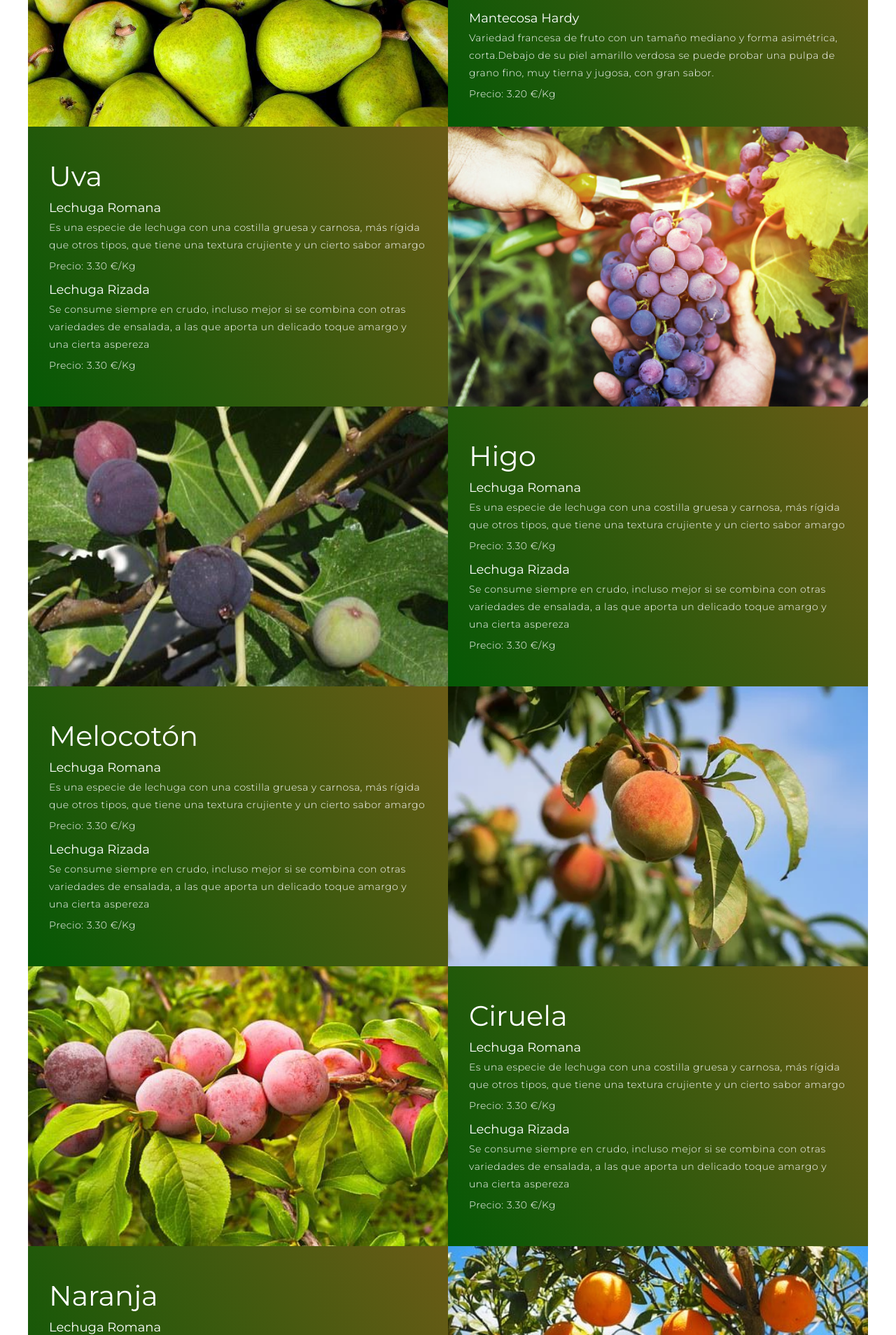
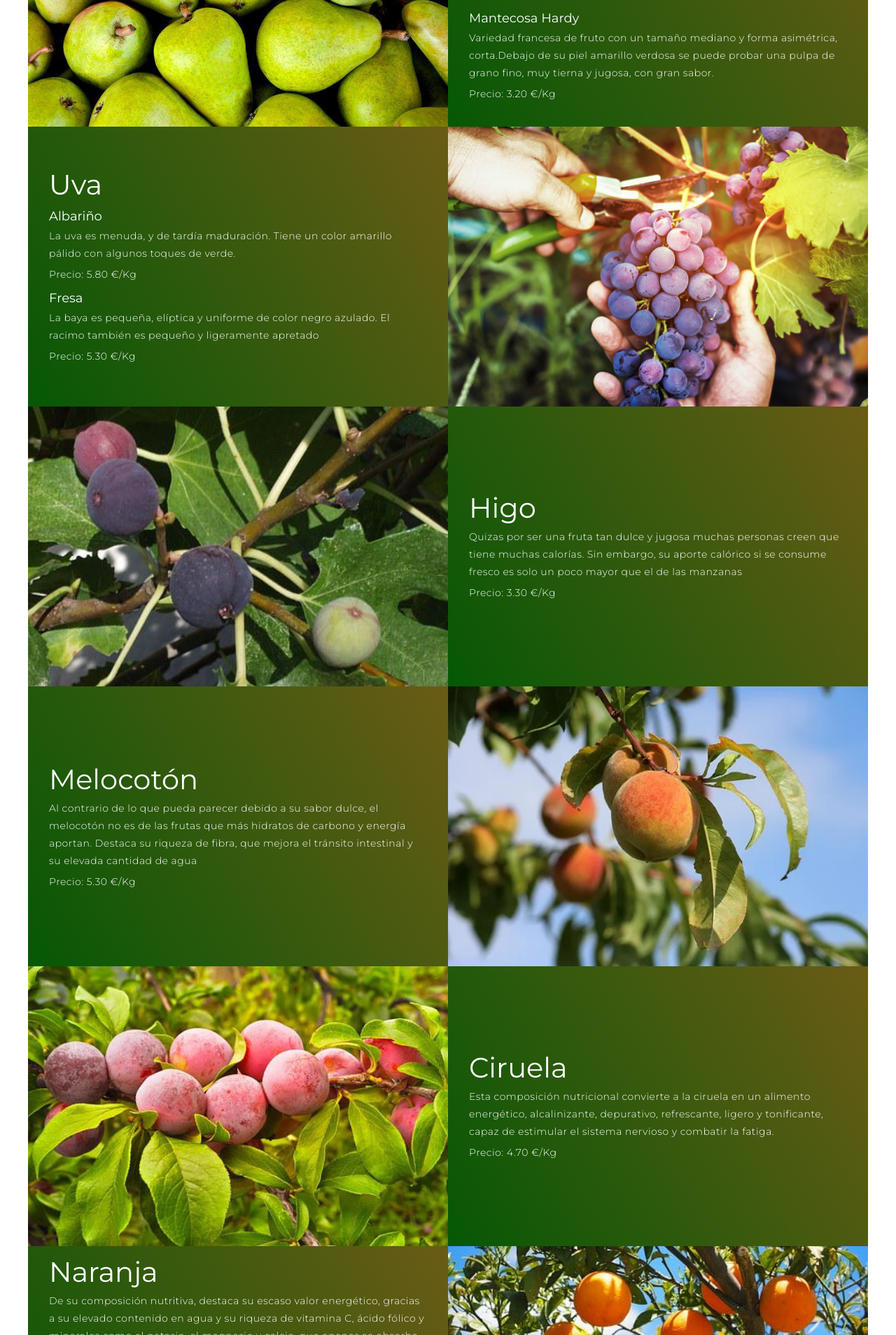
Before and after one commit to Franferreiro/FRUTERIA, a PHP site: page / in a window 1280 px wide. Shown: the part 4482-6390 px from the top of the page at 70% size. Run offline with PHP 8.4, Linux system fonts and the light colour scheme.

Commit message:
jueves final

```diff
--- a/BD_metodos.php
+++ b/BD_metodos.php
@@ -211,7 +211,7 @@ function buscarparcelaporid($id){
     return $resultado;
 
 }
-function modificarhuerto( $id,$tipo, $precio, $metros, $imagen,$descripcion){
+function modificarhuerto( $id, $tipo, $precio, $metros, $imagen,$descripcion){
     try {
         $base = conectar("admin");
         $sql = $base->prepare("UPDATE parcelas SET tipo=:tipo , precio=:precio , metros=:metros, imagen=:imagen, descripcion=:descripcion WHERE Id=:id");
--- a/index.php
+++ b/index.php
@@ -212,12 +212,12 @@ session_start();
           <div class="project-info">
             <h1>Uva</h1>
 
-            <h2>Lechuga Romana</h2>
-            <p>Es una especie de lechuga con una costilla gruesa y carnosa, más rígida que otros tipos, que tiene una textura crujiente y un cierto sabor amargo</p>
-            <p>Precio: 3.30 €/Kg</p>
-            <h2>Lechuga Rizada</h2>
-            <p>Se consume siempre en crudo, incluso mejor si se combina con otras variedades de ensalada, a las que aporta un delicado toque amargo y una cierta aspereza</p>
-            <p>Precio: 3.30 €/Kg</p>
+            <h2>Albariño</h2>
+            <p>La uva es menuda, y de tardía maduración. Tiene un color amarillo pálido con algunos toques de verde.</p>
+            <p>Precio: 5.80 €/Kg</p>
+            <h2>Fresa</h2>
+            <p>La baya es pequeña, elíptica y uniforme de color negro azulado. El racimo también es pequeño y ligeramente apretado</p>
+            <p>Precio: 5.30 €/Kg</p>
           </div>
           <div class="project-img">
             <img src="./img/uvas-1057433822-170667a.jpg" alt="img">
@@ -226,12 +226,7 @@ session_start();
         <div class="project-item">
           <div class="project-info">
             <h1>Higo</h1>
-
-            <h2>Lechuga Romana</h2>
-            <p>Es una especie de lechuga con una costilla gruesa y carnosa, más rígida que otros tipos, que tiene una textura crujiente y un cierto sabor amargo</p>
-            <p>Precio: 3.30 €/Kg</p>
-            <h2>Lechuga Rizada</h2>
-            <p>Se consume siempre en crudo, incluso mejor si se combina con otras variedades de ensalada, a las que aporta un delicado toque amargo y una cierta aspereza</p>
+            <p>Quizas por ser una fruta tan dulce y jugosa muchas personas creen que tiene muchas calorías. Sin embargo, su aporte calórico si se consume fresco es solo un poco mayor que el de las manzanas</p>
             <p>Precio: 3.30 €/Kg</p>
           </div>
           <div class="project-img">
@@ -241,13 +236,8 @@ session_start();
         <div class="project-item">
           <div class="project-info">
             <h1>Melocotón</h1>
-
-            <h2>Lechuga Romana</h2>
-            <p>Es una especie de lechuga con una costilla gruesa y carnosa, más rígida que otros tipos, que tiene una textura crujiente y un cierto sabor amargo</p>
-            <p>Precio: 3.30 €/Kg</p>
-            <h2>Lechuga Rizada</h2>
-            <p>Se consume siempre en crudo, incluso mejor si se combina con otras variedades de ensalada, a las que aporta un delicado toque amargo y una cierta aspereza</p>
-            <p>Precio: 3.30 €/Kg</p>
+            <p>Al contrario de lo que pueda parecer debido a su sabor dulce, el melocotón no es de las frutas que más hidratos de carbono y energía aportan. Destaca su riqueza de fibra, que mejora el tránsito intestinal y su elevada cantidad de agua</p>
+            <p>Precio: 5.30 €/Kg</p>
           </div>
           <div class="project-img">
             <img src="./img/peaches-3529802__340.webp" alt="img">
@@ -256,13 +246,8 @@ session_start();
         <div class="project-item">
           <div class="project-info">
             <h1>Ciruela</h1>
-
-            <h2>Lechuga Romana</h2>
-            <p>Es una especie de lechuga con una costilla gruesa y carnosa, más rígida que otros tipos, que tiene una textura crujiente y un cierto sabor amargo</p>
-            <p>Precio: 3.30 €/Kg</p>
-            <h2>Lechuga Rizada</h2>
-            <p>Se consume siempre en crudo, incluso mejor si se combina con otras variedades de ensalada, a las que aporta un delicado toque amargo y una cierta aspereza</p>
-            <p>Precio: 3.30 €/Kg</p>
+            <p>Esta composición nutricional convierte a la ciruela en un alimento energético, alcalinizante, depurativo, refrescante, ligero y tonificante, capaz de estimular el sistema nervioso y combatir la fatiga.</p>
+            <p>Precio: 4.70 €/Kg</p>
           </div>
           <div class="project-img">
             <img src="./img/ciruela-71690__340.jpg" alt="img">
@@ -271,13 +256,11 @@ session_start();
         <div class="project-item">
           <div class="project-info">
             <h1>Naranja</h1>
-
-            <h2>Lechuga Romana</h2>
-            <p>Es una especie de lechuga con una costilla gruesa y carnosa, más rígida que otros tipos, que tiene una textura crujiente y un cierto sabor amargo</p>
-            <p>Precio: 3.30 €/Kg</p>
-            <h2>Lechuga Rizada</h2>
-            <p>Se consume siempre en crudo, incluso mejor si se combina con otras variedades de ensalada, a las que aporta un delicado toque amargo y una cierta aspereza</p>
-            <p>Precio: 3.30 €/Kg</p>
+            <p>De su composición nutritiva, destaca su escaso valor energético, gracias a su elevado contenido en agua y su riqueza de vitamina C, ácido fólico y minerales como el potasio, el magnesio y calcio, que apenas se absorbe por el organismo.</p>
+            <p>Precio: 3.80 €/Kg</p>
+            <h2>Mandarina</h2>
+            <p>El componente mayoritario en las mandarinas es el agua y, respecto a otras frutas de su género, aporta menos cantidad de azúcares y por tanto menos calorías. La cantidad de fibra es apreciable y esta se encuentra sobre todo en la parte blanca entre la pulpa y la corteza, por lo que su consumo favorece el tránsito intestinal.</p>
+            <p>Precio: 4.30 €/Kg</p>
           </div>
           <div class="project-img">
             <img src="./img/oranges-1117628__340.jpg" alt="img">
@@ -286,12 +269,8 @@ session_start();
         <div class="project-item">
           <div class="project-info">
             <h1>Cereza</h1>
-            <h2>Lechuga Romana</h2>
-            <p>Es una especie de lechuga con una costilla gruesa y carnosa, más rígida que otros tipos, que tiene una textura crujiente y un cierto sabor amargo</p>
-            <p>Precio: 3.30 €/Kg</p>
-            <h2>Lechuga Rizada</h2>
-            <p>Se consume siempre en crudo, incluso mejor si se combina con otras variedades de ensalada, a las que aporta un delicado toque amargo y una cierta aspereza</p>
-            <p>Precio: 3.30 €/Kg</p>
+            <p>Esta pequeña y evocadora fruta apasiona con su bonito color e increíble sabor, pero el disfrute al aprovechar la temporada se redobla cuando se descubren sus numerosas propiedades y beneficios para la salud.</p>
+            <p>Precio: 5.50 €/Kg</p>
           </div>
           <div class="project-img">
             <img src="./img/cherries-598170__340.jpg" alt="img">
@@ -300,12 +279,7 @@ session_start();
         <div class="project-item">
           <div class="project-info">
             <h1>Limón</h1>
-
-            <h2>Lechuga Romana</h2>
-            <p>Es una especie de lechuga con una costilla gruesa y carnosa, más rígida que otros tipos, que tiene una textura crujiente y un cierto sabor amargo</p>
-            <p>Precio: 3.30 €/Kg</p>
-            <h2>Lechuga Rizada</h2>
-            <p>Se consume siempre en crudo, incluso mejor si se combina con otras variedades de ensalada, a las que aporta un delicado toque amargo y una cierta aspereza</p>
+            <p>El limón es una fruta muy rica nutricionalmente hablando, ya que aporta multitud de vitaminas y minerales al organismo (como el potasio, el selenio, el hierro y el magnesio) sin apenas calorías ni grasas.</p>
             <p>Precio: 3.30 €/Kg</p>
           </div>
           <div class="project-img">
```
Also changed, not shown: administrar.php (+13 -10 lines), img/imgperfil/c5662191f2b7c445ba72e414e62919e2.png (added).
